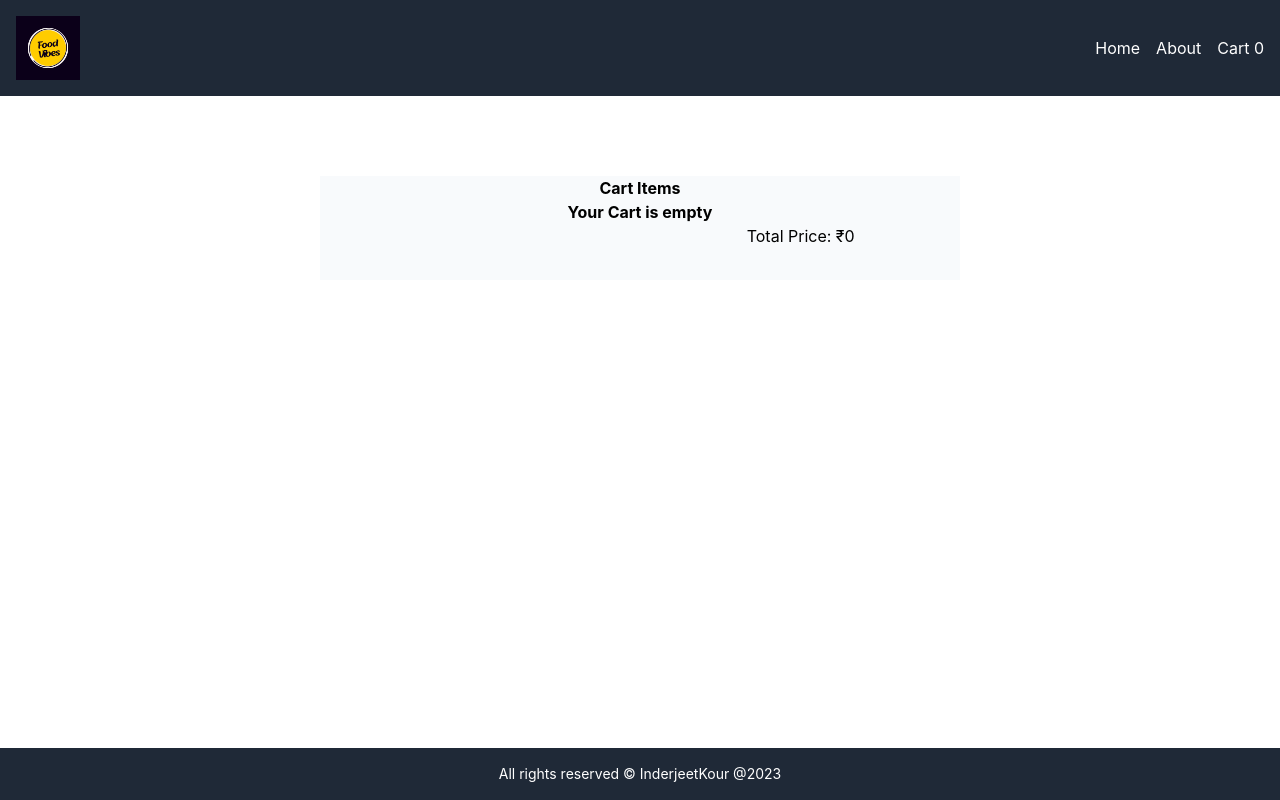
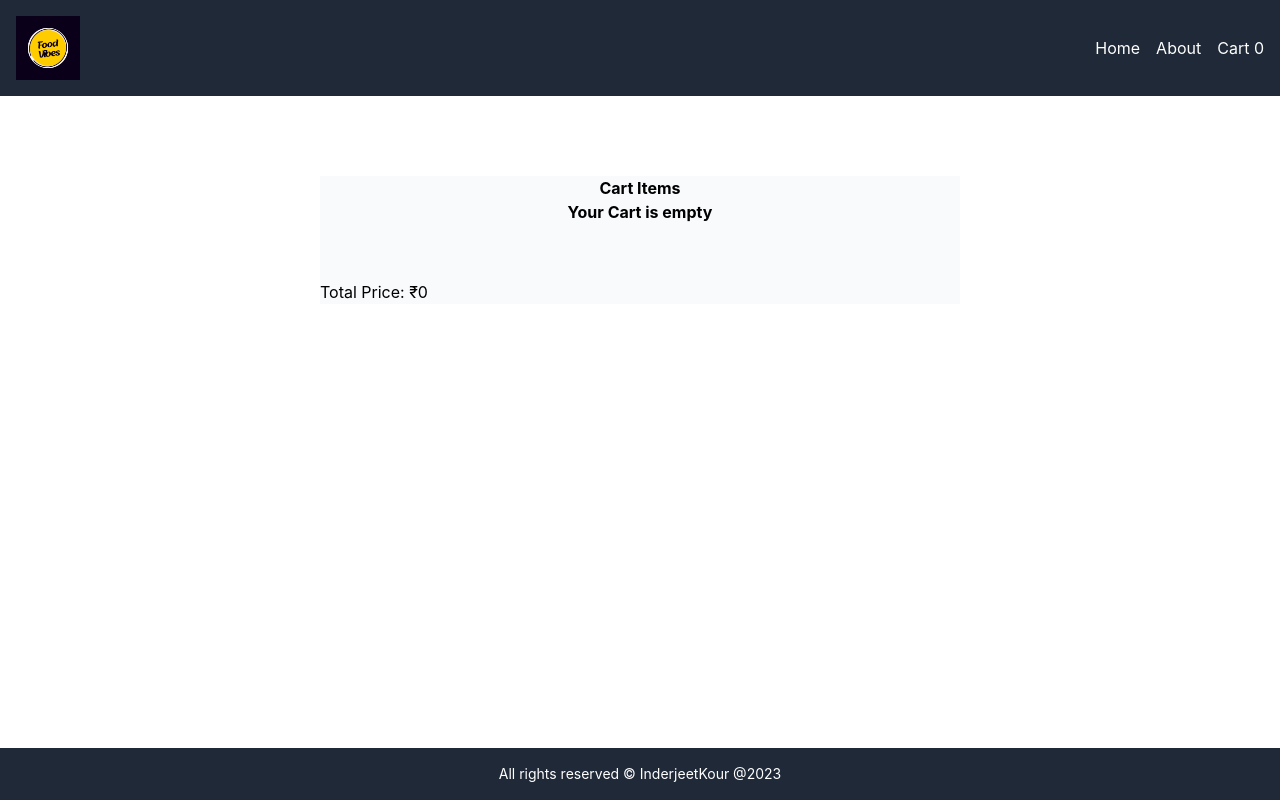
Before and after one commit to inderjeetkour1211/FoodHeaven, a React (Create React App) app: page /cart in a window 1280 px wide. Built offline with nearby package versions, Linux system fonts and the light colour scheme.

Commit message:
cart updated

```diff
--- a/src/Components/Cart.js
+++ b/src/Components/Cart.js
@@ -15,15 +15,12 @@ const Cart = () => {
             : `Number of Items in the cart, ${cartItems.length}`}
         </span>
       </h1>
-      <div className="flex flex-wrap">
-        <div className=" mt-14 w-2/3">
-          {cartItems.map((item) => (
-            <FoodItem key={item.id} {...item} />
-          ))}
-        </div>
-        <div>
-          <p>Total Price: &#8377;{totalPrice / 100}</p>
-        </div>
+
+      <div className=" mt-14 w-2/3">
+        {cartItems.map((item) => (
+          <FoodItem key={item.id} {...item} />
+        ))}
+        <p>Total Price: &#8377;{totalPrice / 100}</p>
       </div>
     </div>
   );
```
